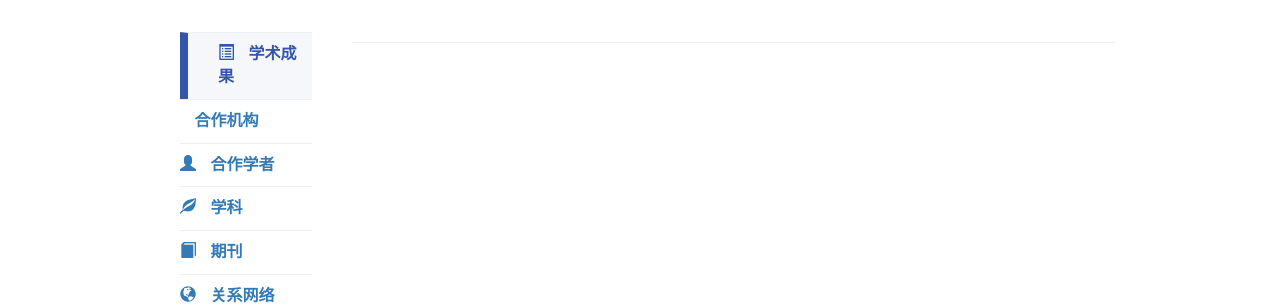
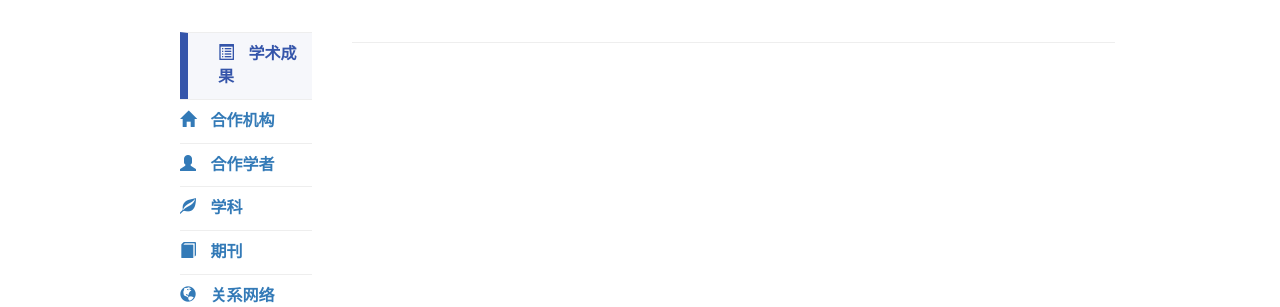
Before and after one commit to zhou-xingxing/ScholarSystem, a Flask app: template templates/scholarinfo.html in a window 1280 px wide. Shown: the part 329-636 px from the top of the page. Run offline with Flask 2, Linux system fonts and the light colour scheme; the template is opened without the code that fills it, so the values that code supplies are empty; some web fonts are replaced.

Commit message:
董明扬-scholarinfo

```diff
--- a/templates/scholarinfo.html
+++ b/templates/scholarinfo.html
@@ -135,7 +135,7 @@
                                                 </li>
                                                 <li id="ContentPlaceHolder1_li2" role="presentation" class="">
                                                     <a href="#cluster2" aria-controls="cluster2" role="tab" data-toggle="tab" aria-expanded="false">
-                                                        <span class="glyphicon glyphicon-jigou pr10" aria-hidden="true"></span>
+                                                        <span class="glyphicon glyphicon-home pr10" aria-hidden="true"></span>
                                                         合作机构
                                                     </a>
                                                 </li>
```
